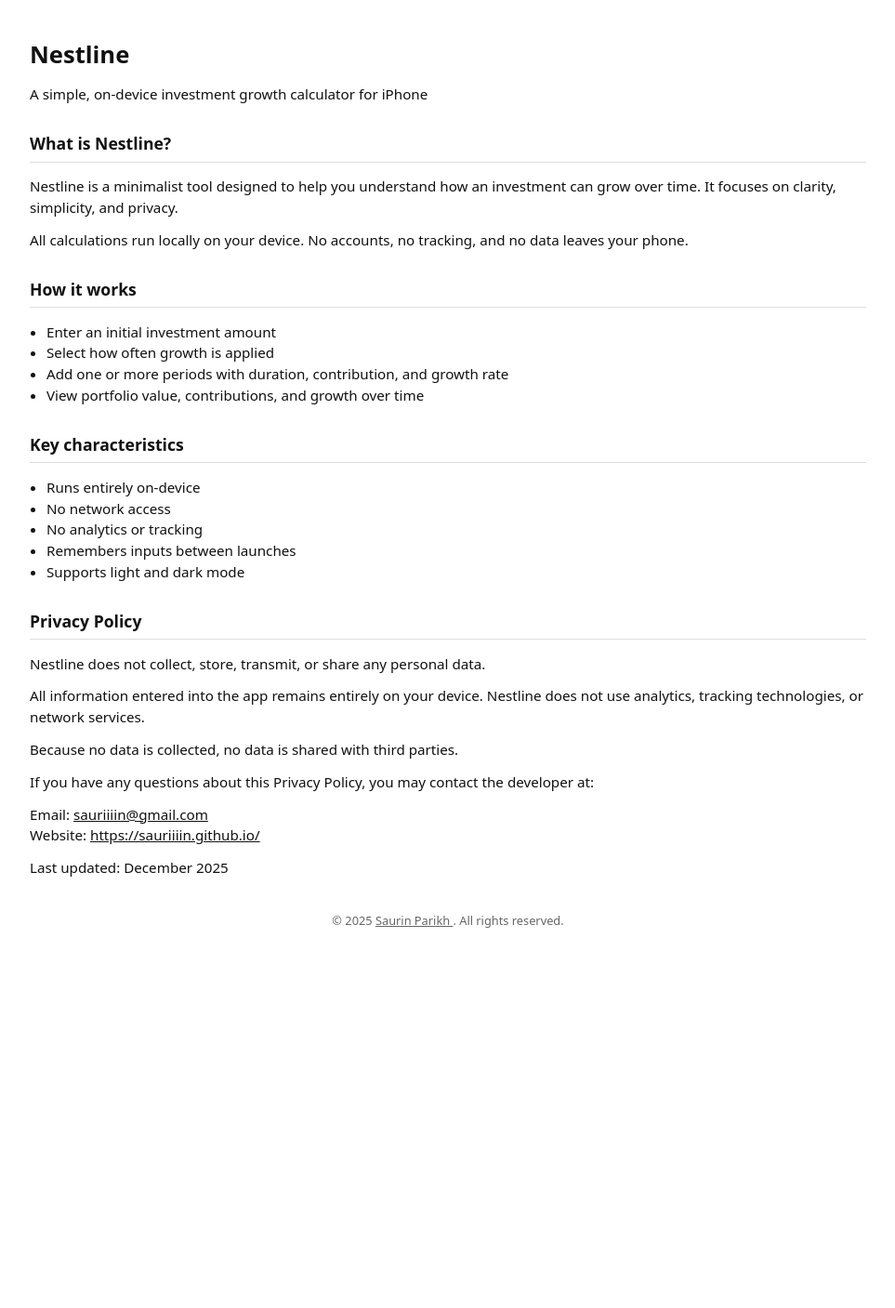
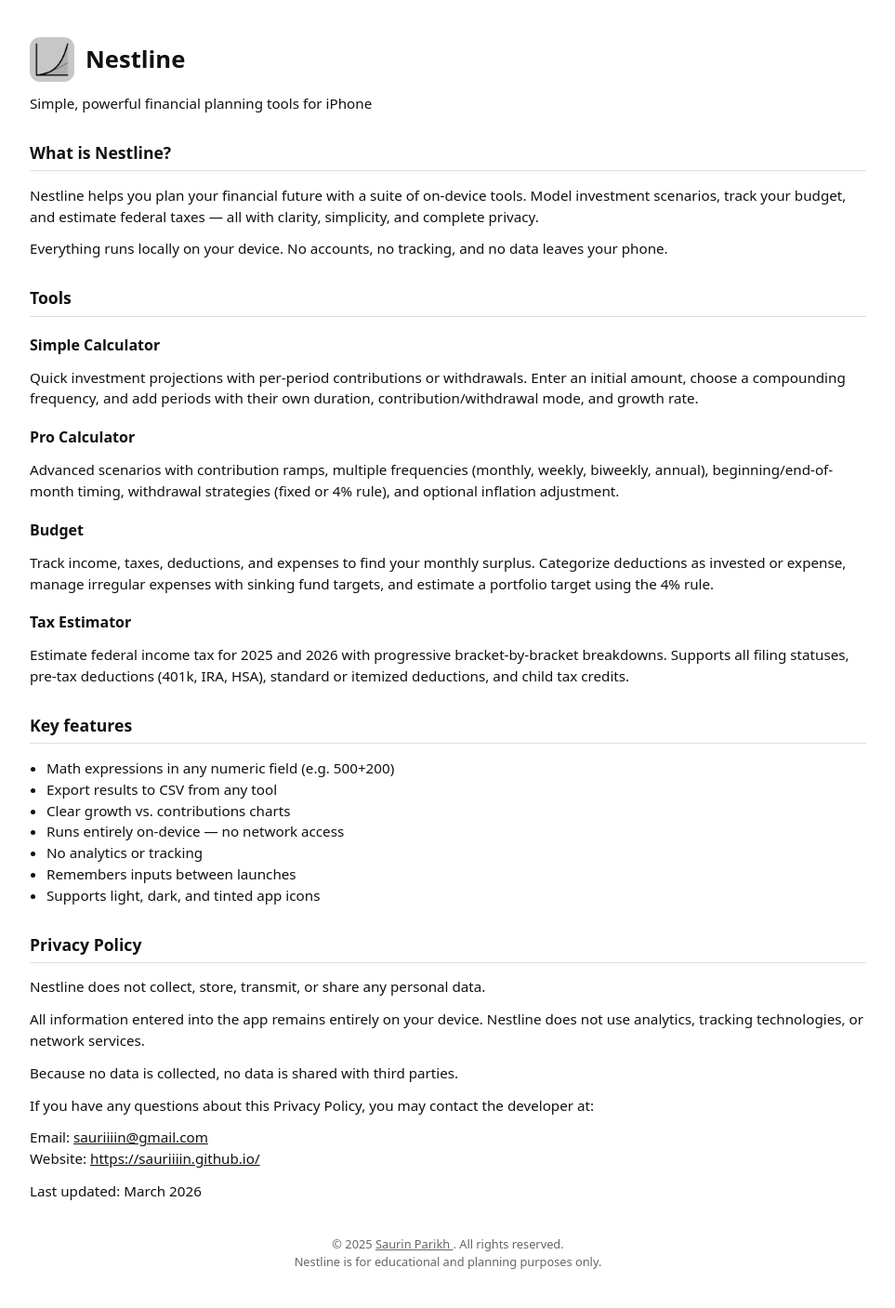
Before and after one commit to sauriiiin/sauriiiin.github.io, a Jekyll site: the page nestline/index.html, which Jekyll copies as it is, in a window 1280 px wide. Shown: the whole page at 93% size, without its empty margins (158-1121 px from the left). Built offline with Jekyll 4.4.1, drawn with Linux system fonts in a browser that asks for light colours; before the commit the page ends 1040 px from its top, so only the background shows below that.

Commit message:
updated text
Updated the title and description for better clarity and expanded the content to reflect new features and tools offered by Nestline.

```diff
--- a/nestline/index.html
+++ b/nestline/index.html
@@ -3,8 +3,8 @@
 <head>
   <meta charset="UTF-8" />
   <meta name="viewport" content="width=device-width, initial-scale=1" />
-  <title>Nestline — Investment Growth Calculator</title>
-  <meta name="description" content="Nestline is a minimalist, on-device investment growth calculator for iPhone." />
+  <title>Nestline — Financial Planning Tools for iPhone</title>
+  <meta name="description" content="Nestline is an on-device financial planning toolkit for iPhone — investment calculators, budgeting, and tax estimation." />
 
   <style>
     body {
@@ -17,9 +17,21 @@
       background: #fff;
     }
 
+    .title-row {
+      display: flex;
+      align-items: center;
+      gap: 12px;
+    }
+
+    .app-icon {
+      width: 48px;
+      height: 48px;
+      border-radius: 11px;
+    }
+
     h1 {
       font-size: 1.6rem;
-      margin-bottom: 4px;
+      margin: 0;
     }
 
     h2 {
@@ -27,6 +39,12 @@
       margin-top: 28px;
       padding-bottom: 6px;
       border-bottom: 1px solid #ddd;
+    }
+
+    h3 {
+      font-size: 1rem;
+      margin-top: 18px;
+      margin-bottom: 4px;
     }
 
     p {
@@ -56,40 +74,68 @@
 <body>
 
   <header>
-    <h1>Nestline</h1>
-    <p>A simple, on-device investment growth calculator for iPhone</p>
+    <div class="title-row">
+      <img src="nestline_icon.png" alt="Nestline app icon" class="app-icon" />
+      <h1>Nestline</h1>
+    </div>
+    <p>Simple, powerful financial planning tools for iPhone</p>
   </header>
 
   <section>
     <h2>What is Nestline?</h2>
     <p>
-      Nestline is a minimalist tool designed to help you understand how an investment
-      can grow over time. It focuses on clarity, simplicity, and privacy.
+      Nestline helps you plan your financial future with a suite of on-device tools.
+      Model investment scenarios, track your budget, and estimate federal taxes &mdash;
+      all with clarity, simplicity, and complete privacy.
     </p>
     <p>
-      All calculations run locally on your device. No accounts, no tracking,
+      Everything runs locally on your device. No accounts, no tracking,
       and no data leaves your phone.
     </p>
   </section>
 
   <section>
-    <h2>How it works</h2>
-    <ul>
-      <li>Enter an initial investment amount</li>
-      <li>Select how often growth is applied</li>
-      <li>Add one or more periods with duration, contribution, and growth rate</li>
-      <li>View portfolio value, contributions, and growth over time</li>
-    </ul>
+    <h2>Tools</h2>
+
+    <h3>Simple Calculator</h3>
+    <p>
+      Quick investment projections with per-period contributions or withdrawals.
+      Enter an initial amount, choose a compounding frequency, and add periods
+      with their own duration, contribution/withdrawal mode, and growth rate.
+    </p>
+
+    <h3>Pro Calculator</h3>
+    <p>
+      Advanced scenarios with contribution ramps, multiple frequencies
+      (monthly, weekly, biweekly, annual), beginning/end-of-month timing,
+      withdrawal strategies (fixed or 4% rule), and optional inflation adjustment.
+    </p>
+
+    <h3>Budget</h3>
+    <p>
+      Track income, taxes, deductions, and expenses to find your monthly surplus.
+      Categorize deductions as invested or expense, manage irregular expenses with
+      sinking fund targets, and estimate a portfolio target using the 4% rule.
+    </p>
+
+    <h3>Tax Estimator</h3>
+    <p>
+      Estimate federal income tax for 2025 and 2026 with progressive bracket-by-bracket
+      breakdowns. Supports all filing statuses, pre-tax deductions (401k, IRA, HSA),
+      standard or itemized deductions, and child tax credits.
+    </p>
   </section>
 
   <section>
-    <h2>Key characteristics</h2>
+    <h2>Key features</h2>
     <ul>
-      <li>Runs entirely on-device</li>
-      <li>No network access</li>
+      <li>Math expressions in any numeric field (e.g. 500+200)</li>
+      <li>Export results to CSV from any tool</li>
+      <li>Clear growth vs. contributions charts</li>
+      <li>Runs entirely on-device &mdash; no network access</li>
       <li>No analytics or tracking</li>
       <li>Remembers inputs between launches</li>
-      <li>Supports light and dark mode</li>
+      <li>Supports light, dark, and tinted app icons</li>
     </ul>
   </section>
 
@@ -124,16 +170,18 @@
     </p>
 
     <p>
-      Last updated: December 2025
+      Last updated: March 2026
     </p>
   </section>
 
   <footer>
-    © 2025
+    &copy; 2025
     <a href="https://sauriiiin.github.io/" target="_blank" rel="noopener noreferrer">
       Saurin Parikh
     </a>.
     All rights reserved.
+    <br />
+    Nestline is for educational and planning purposes only.
   </footer>
 
 </body>
```
